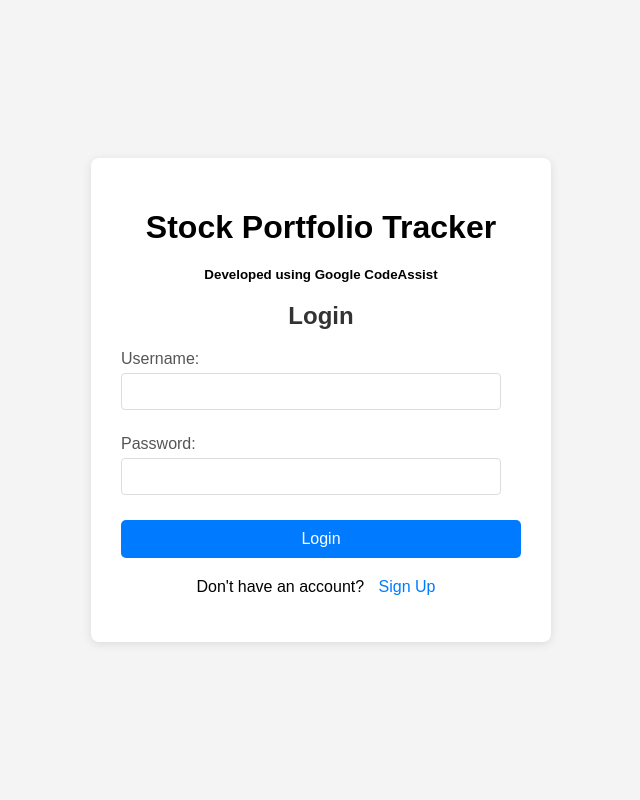
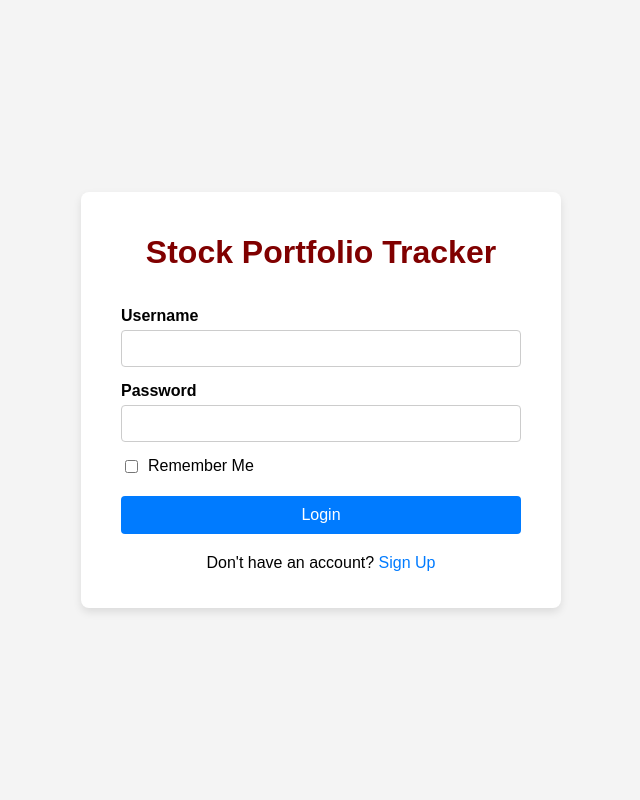
Before and after one commit to arambaladev/StockPortfolio, a Flask app: page /login in a window 1280 px wide. Shown: the whole page, without its empty margins (319-959 px from the left). Run offline with Flask 3, Linux system fonts and the light colour scheme.

Commit message:
Version 3.8.4

```diff
--- a/app.py
+++ b/app.py
@@ -67,6 +67,7 @@ load_dotenv() # Load environment variables from .env file
 
 app = Flask(__name__)
 app.config['SECRET_KEY'] = 'your_secret_key' # Replace with a strong secret key
+app.config['PERMANENT_SESSION_LIFETIME'] = datetime.timedelta(days=30) # Remember me for 30 days
 
 # Configure the database
 # Database configuration from environment variables
@@ -143,6 +144,9 @@ def login():
         password = request.form['password']
         user = User.query.filter_by(username=username).first()
         if user and check_password_hash(user.password_hash, password):
+            # Set session to be permanent only if 'Remember Me' is checked.
+            # Otherwise, it's a browser-session cookie which is cleared on browser close.
+            session.permanent = bool(request.form.get('remember'))
             session['user_id'] = user.id
             session['username'] = user.username
             session['is_admin'] = user.is_admin
--- a/templates/login.html
+++ b/templates/login.html
@@ -4,119 +4,56 @@
     <meta charset="UTF-8">
     <title>Login</title>
     <style>
-        body {
-            font-family: Arial, sans-serif;
-            background-color: #f4f4f4;
-            display: flex;
-            justify-content: center;
-            align-items: center;
-            min-height: 100vh;
-            margin: 0;
-        }
-        .login-container {
-            background-color: #fff;
-            padding: 30px;
-            border-radius: 8px;
-            box-shadow: 0 2px 10px rgba(0, 0, 0, 0.1);
-            width: 100%;
-            max-width: 400px;
-            text-align: center;
-        }
-        h2 {
-            color: #333;
-            margin-bottom: 20px;
-        }
-        .form-group {
-            margin-bottom: 15px;
-            text-align: left;
-        }
-        label {
-            display: block;
-            margin-bottom: 5px;
-            color: #555;
-        }
-        input[type="text"],
-        input[type="password"] {
-            width: calc(100% - 20px);
-            padding: 10px;
-            margin-bottom: 10px;
-            border: 1px solid #ddd;
-            border-radius: 4px;
-            box-sizing: border-box;
-        }
-        button {
-            background-color: #007bff;
-            color: white;
-            padding: 10px 20px;
-            border: none;
-            border-radius: 5px;
-            cursor: pointer;
-            font-size: 16px;
-            width: 100%;
-            box-sizing: border-box;
-        }
-        button:hover {
-            background-color: #0056b3;
-        }
-        .message {
-            margin-top: 15px;
-            padding: 10px;
-            border-radius: 4px;
-        }
-        .message.success {
-            background-color: #d4edda;
-            color: #155724;
-            border-color: #c3e6cb;
-        }
-        .message.danger {
-            background-color: #f8d7da;
-            color: #721c24;
-            border-color: #f5c6cb;
-        }
-        .message.info {
-            background-color: #d1ecf1;
-            color: #0c5460;
-            border-color: #bee5eb;
-        }
-        .links {
-            margin-top: 20px;
-        }
-        .links a {
-            color: #007bff;
-            text-decoration: none;
-            margin: 0 10px;
-        }
-        .links a:hover {
-            text-decoration: underline;
-        }
+        body { font-family: Arial, sans-serif; background-color: #f4f4f4; display: flex; justify-content: center; align-items: center; height: 100vh; margin: 0; }
+        .panel { background-color: white; padding: 20px 40px; border-radius: 8px; box-shadow: 0 4px 8px rgba(0,0,0,0.1); width: 100%; max-width: 400px; }
+        h1, h2 { text-align: center; }
+        h1 { color: maroon; }
+        h2 { font-size: 0.9em; font-weight: normal; color: #666; margin-top: -10px; }
+        form { display: flex; flex-direction: column; }
+        label { margin-top: 15px; margin-bottom: 5px; font-weight: bold; }
+        input[type="text"], input[type="password"] { padding: 10px; border: 1px solid #ccc; border-radius: 4px; }
+        .remember-me { display: flex; align-items: center; margin-top: 15px; }
+        .remember-me input { margin-right: 10px; }
+        input[type="submit"] { background-color: #007bff; color: white; padding: 10px; border: none; border-radius: 4px; cursor: pointer; margin-top: 20px; font-size: 16px; }
+        input[type="submit"]:hover { background-color: #0056b3; }
+        .flash-message { padding: 15px; margin-bottom: 20px; border-radius: 4px; text-align: center; }
+        .flash-success { background-color: #d4edda; color: #155724; border: 1px solid #c3e6cb; }
+        .flash-danger { background-color: #f8d7da; color: #721c24; border: 1px solid #f5c6cb; }
+        .flash-info { background-color: #d1ecf1; color: #0c5460; border: 1px solid #bee5eb; }
+        .flash-warning { background-color: #fff3cd; color: #856404; border: 1px solid #ffeeba; }
+        .signup-link { text-align: center; margin-top: 20px; }
+        .signup-link a { color: #007bff; text-decoration: none; }
+        .signup-link a:hover { text-decoration: underline; }
     </style>
 </head>
 <body>
-    <div class="login-container">
+    <div class="panel">
         <h1>Stock Portfolio Tracker</h1>
-        <h3 style="font-size: smaller;">Developed using Google CodeAssist</h3>
-        <h2>Login</h2>
+
         {% with messages = get_flashed_messages(with_categories=true) %}
             {% if messages %}
-                <div class="messages">
-                    {% for category, message in messages %}
-                        <div class="message {{ category }}">{{ message }}</div>
-                    {% endfor %}
-                </div>
+                {% for category, message in messages %}
+                    <div class="flash-message flash-{{ category }}">{{ message }}</div>
+                {% endfor %}
             {% endif %}
         {% endwith %}
+
         <form method="post">
-            <div class="form-group">
-                <label for="username">Username:</label>
-                <input type="text" id="username" name="username" required>
+            <label for="username">Username</label>
+            <input type="text" id="username" name="username" required>
+
+            <label for="password">Password</label>
+            <input type="password" id="password" name="password" required>
+
+            <div class="remember-me">
+                <input type="checkbox" id="remember" name="remember">
+                <label for="remember" style="margin: 0; font-weight: normal;">Remember Me</label>
             </div>
-            <div class="form-group">
-                <label for="password">Password:</label>
-                <input type="password" id="password" name="password" required>
-            </div>
-            <button type="submit">Login</button>
+
+            <input type="submit" value="Login">
         </form>
-        <div class="links">
+
+        <div class="signup-link">
             <p>Don't have an account? <a href="{{ url_for('signup') }}">Sign Up</a></p>
         </div>
     </div>
```
Also changed, not shown: templates/base.html (added, +60 -0 lines), templates/index.html (+11 -56 lines), templates/stocks.html (+12 -43 lines), templates/transactions.html (+11 -41 lines).
